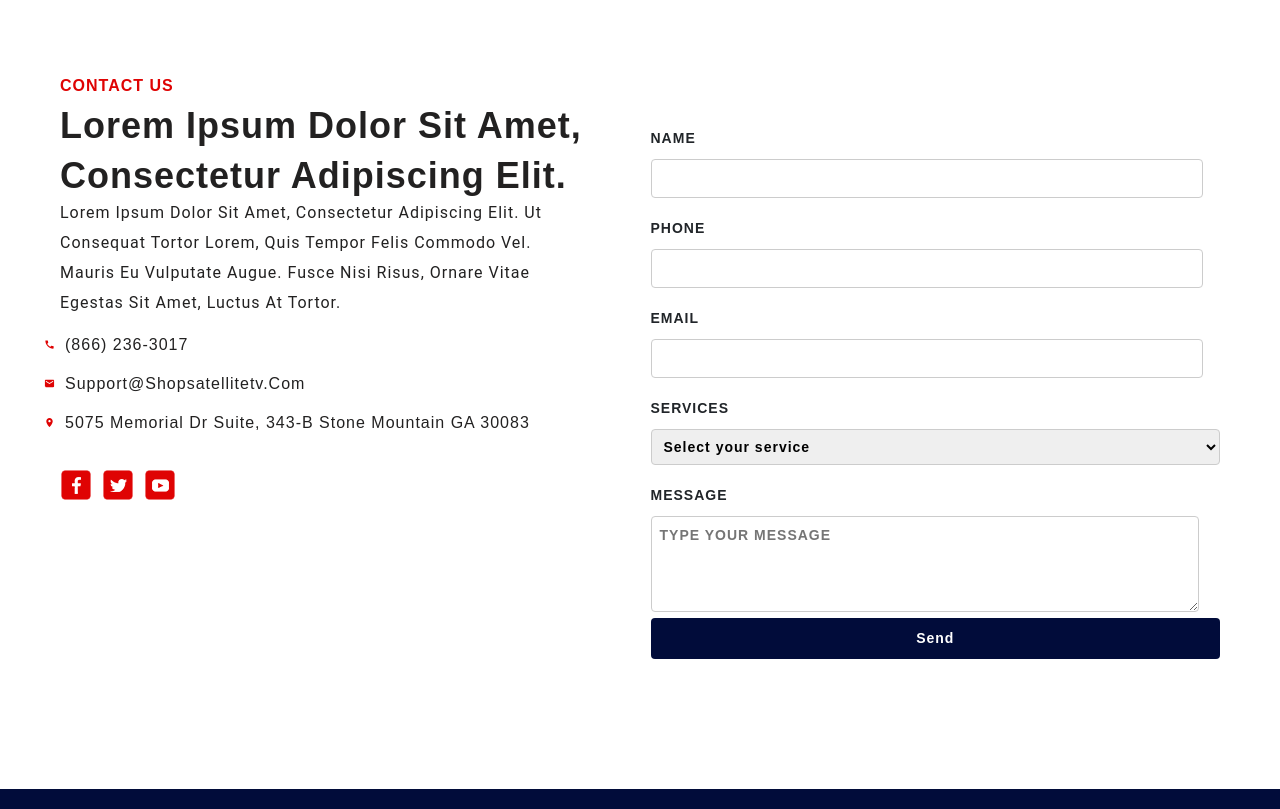
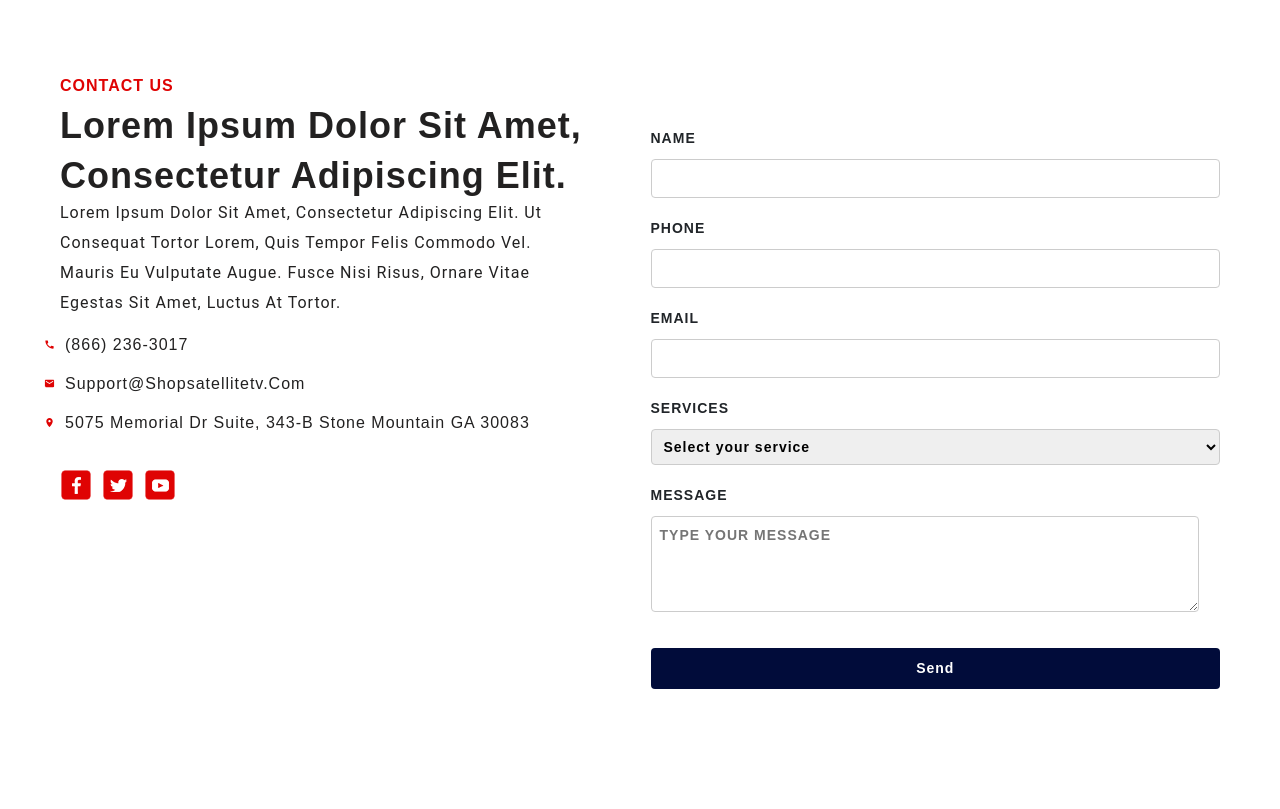
Before and after one commit to Sherdil07/CableTv, a React (Create React App) app: page /contactus in a window 1280 px wide. Shown: the part 400-1209 px from the top of the page. Built offline with nearby package versions, Linux system fonts and the light colour scheme.

Commit message:
designing

```diff
--- a/src/styles/ContactForm.css
+++ b/src/styles/ContactForm.css
@@ -4,7 +4,7 @@ form {
 }
 
 label {
-  display: block;
+  display: block !important;
   margin-bottom: 8px;
   font-weight: bold;
   margin-top: 20px;
@@ -14,7 +14,7 @@ label {
 input,
 textarea,
 select {
-  width: 97%;
+  width: 100%;
   padding: 8px;
   margin-bottom: 16px;
   border: 1px solid #ccc;
@@ -43,6 +43,7 @@ button[type="submit"]:hover {
 #message {
   width: 548px;
   height: 96px;
+  margin-bottom: 30px;
 }
 @media only screen and (max-width: 1024px) {
 .row {
```
